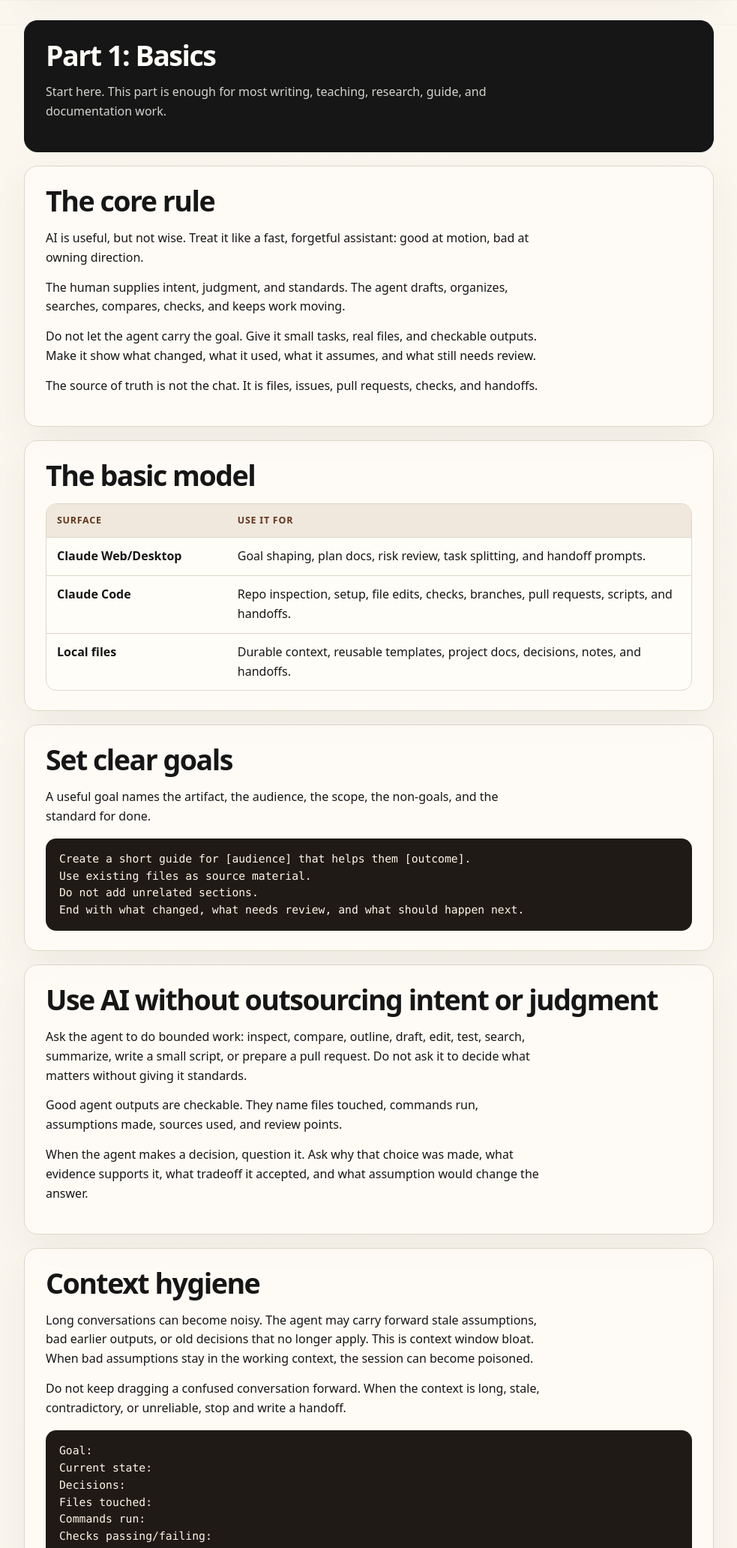
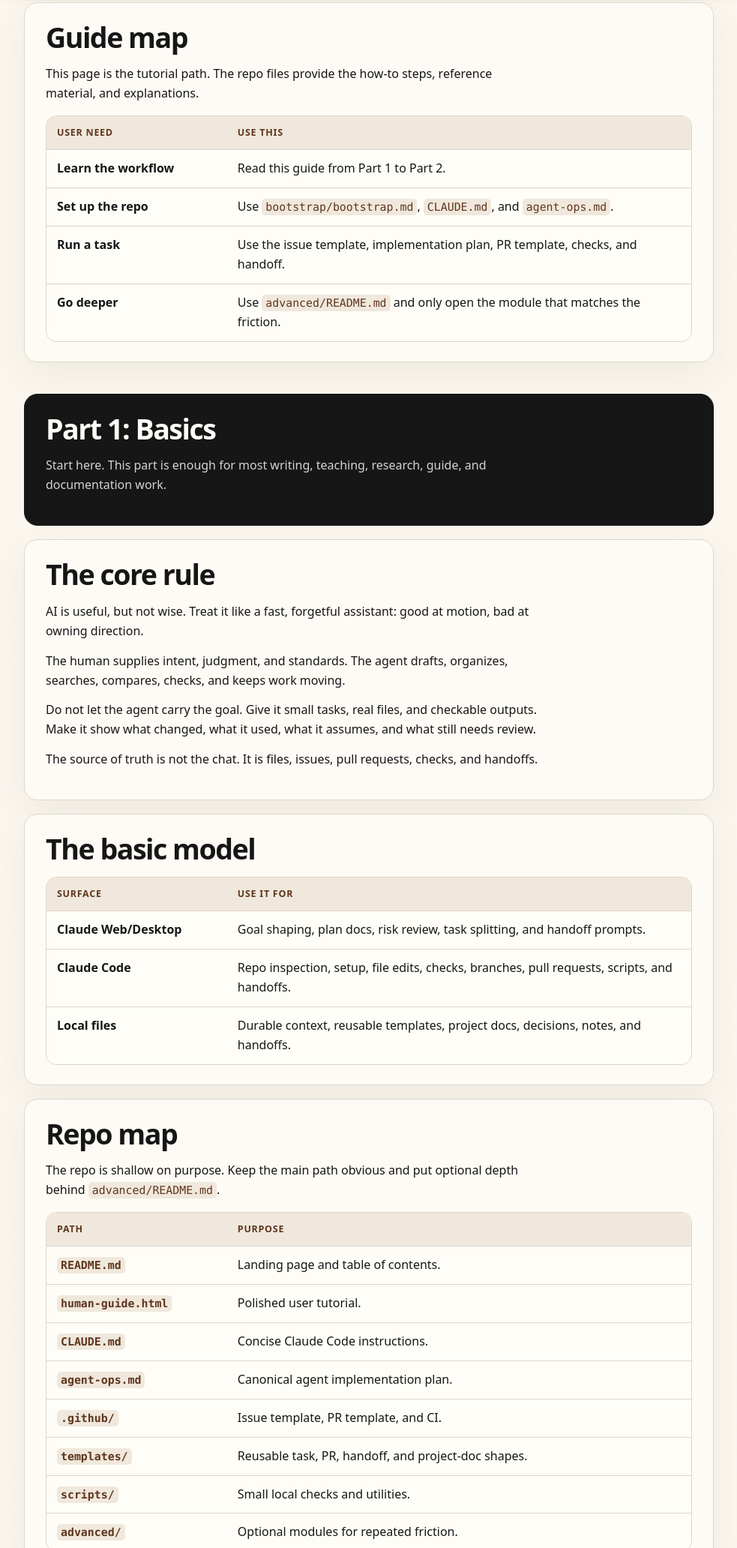
Before and after one commit to logohere/agent-workflow-starter, a website: page human-guide.html in a window 1280 px wide. Shown: the part 736-2800 px from the top of the page at 75% size, without its empty margins (148-1131 px from the left). Drawn offline with Linux system fonts and the light colour scheme.

Commit message:
docs: update human guide navigation

```diff
--- a/human-guide.html
+++ b/human-guide.html
@@ -207,8 +207,20 @@
 
   <section>
     <h2>How to use this guide</h2>
-    <p>Use it in three passes. Do Part 1 first. Add Part 2 when the basic workflow is useful. Treat Part 3 as optional.</p>
+    <p>Use it in three passes. Do Part 1 first. Add Part 2 when the basic workflow is useful. Treat Part 3 as optional. Use <code>advanced/README.md</code> as the map for optional modules.</p>
     <div class="workflow">Part 1: Basics → Part 2: Next steps → Part 3: Advanced</div>
+  </section>
+
+  <section>
+    <h2>Guide map</h2>
+    <p>This page is the tutorial path. The repo files provide the how-to steps, reference material, and explanations.</p>
+    <table>
+      <tr><th>User need</th><th>Use this</th></tr>
+      <tr><td>Learn the workflow</td><td>Read this guide from Part 1 to Part 2.</td></tr>
+      <tr><td>Set up the repo</td><td>Use <code>bootstrap/bootstrap.md</code>, <code>CLAUDE.md</code>, and <code>agent-ops.md</code>.</td></tr>
+      <tr><td>Run a task</td><td>Use the issue template, implementation plan, PR template, checks, and handoff.</td></tr>
+      <tr><td>Go deeper</td><td>Use <code>advanced/README.md</code> and only open the module that matches the friction.</td></tr>
+    </table>
   </section>
 
   <section id="part-1">
@@ -231,6 +243,22 @@
       <tr><td>Claude Web/Desktop</td><td>Goal shaping, plan docs, risk review, task splitting, and handoff prompts.</td></tr>
       <tr><td>Claude Code</td><td>Repo inspection, setup, file edits, checks, branches, pull requests, scripts, and handoffs.</td></tr>
       <tr><td>Local files</td><td>Durable context, reusable templates, project docs, decisions, notes, and handoffs.</td></tr>
+    </table>
+  </section>
+
+  <section>
+    <h2>Repo map</h2>
+    <p>The repo is shallow on purpose. Keep the main path obvious and put optional depth behind <code>advanced/README.md</code>.</p>
+    <table>
+      <tr><th>Path</th><th>Purpose</th></tr>
+      <tr><td><code>README.md</code></td><td>Landing page and table of contents.</td></tr>
+      <tr><td><code>human-guide.html</code></td><td>Polished user tutorial.</td></tr>
+      <tr><td><code>CLAUDE.md</code></td><td>Concise Claude Code instructions.</td></tr>
+      <tr><td><code>agent-ops.md</code></td><td>Canonical agent implementation plan.</td></tr>
+      <tr><td><code>.github/</code></td><td>Issue template, PR template, and CI.</td></tr>
+      <tr><td><code>templates/</code></td><td>Reusable task, PR, handoff, and project-doc shapes.</td></tr>
+      <tr><td><code>scripts/</code></td><td>Small local checks and utilities.</td></tr>
+      <tr><td><code>advanced/</code></td><td>Optional modules for repeated friction.</td></tr>
     </table>
   </section>
 
@@ -415,13 +443,14 @@
 
   <section id="part-3">
     <h2>Part 3: Advanced</h2>
-    <p>Use this only when repeated friction justifies it. Do not install or enable advanced tools because they sound useful.</p>
+    <p>Use this only when repeated friction justifies it. Start with <code>advanced/README.md</code>, then open one module at a time. Do not install or enable advanced tools because they sound useful.</p>
   </section>
 
   <section>
     <h2>Advanced options</h2>
     <table>
       <tr><th>Option</th><th>Use when</th></tr>
+      <tr><td>Advanced module index</td><td>You need to choose the right optional module without reading every file.</td></tr>
       <tr><td>Dotdog</td><td>Repo mapping or lightweight validation makes review easier.</td></tr>
       <tr><td>Small scripts</td><td>Repeated chores need a discrete local tool.</td></tr>
       <tr><td>Hooks</td><td>You need automatic local guardrails before commits or pushes.</td></tr>
```
